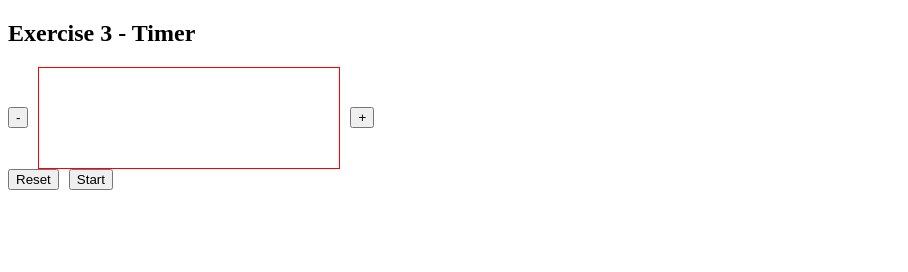
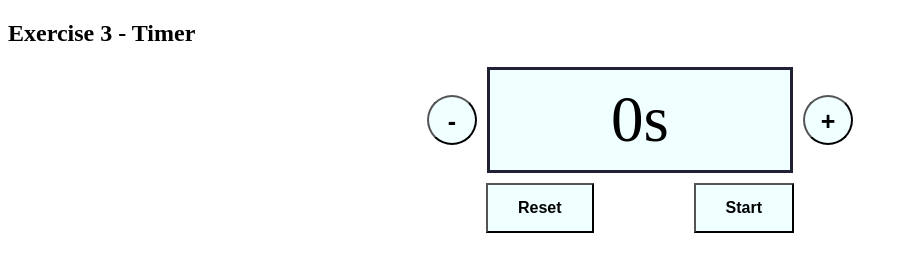
Before and after one commit to OjembaAssessment/js-fundamentals-and-dom-gate-1-danielerat, a plain HTML site: page Exercise 3 - Timer/timer.html in a window 1280 px wide. Both pictures are taken after a click on the button "Start". Shown: the whole page, without its empty margins (0-908 px from the left). Drawn offline with Linux system fonts and the light colour scheme.

Commit message:
Final Modifications Program 3

```diff
--- a/Exercise 3 - Timer/timer.css
+++ b/Exercise 3 - Timer/timer.css
@@ -1,3 +1,10 @@
+#myTimer {
+  display: flex;
+  justify-content: center;
+  align-items: center;
+  flex-direction: column;
+  gap: 10px;
+}
 #myTimer > div {
   display: flex;
   align-items: center;
@@ -5,10 +12,40 @@
   font-size: 65px;
 }
 .cnt {
-  border: 1px solid red;
+  border: 3px solid rgb(34, 32, 53);
   width: 300px;
   height: 100px;
+  background-color: azure;
   display: flex;
   align-items: center;
   justify-content: center;
 }
+
+#myTimer div:first-child button {
+  padding: 10px;
+  width: 50px;
+  height: 50px;
+  border-radius: 100%;
+  font-size: 25px;
+  font-weight: bold;
+  background-color: azure;
+  cursor: pointer;
+}
+
+#myTimer div:last-child {
+  display: flex;
+  gap: 100px;
+}
+#myTimer div:last-child button {
+  padding: 10px 30px;
+  height: 50px;
+  font-size: 16px;
+  font-weight: bold;
+  background-color: azure;
+  cursor: pointer;
+}
+
+.disabled-btn {
+  background-color: rgb(134, 151, 151) !important;
+  cursor: not-allowed !important;
+}
--- a/Exercise 3 - Timer/timer.html
+++ b/Exercise 3 - Timer/timer.html
@@ -10,7 +10,7 @@
     <div id="myTimer">
       <div id="timeButtons">
         <button data-time-remove>-</button>
-        <div data-display class="cnt"></div>
+        <div data-display class="cnt">0s</div>
         <button data-time-add>+</button>
       </div>
       <div>
--- a/Exercise 3 - Timer/timer.js
+++ b/Exercise 3 - Timer/timer.js
@@ -1,5 +1,9 @@
 const secondButtons = document.querySelector("#myTimer");
 const display = document.querySelector("[data-display]");
+const addSecond = document.querySelector("[data-time-add]");
+const removeSecond = document.querySelector("[data-time-remove]");
+
+const resetButton = document.querySelector("[data-button-reset]");
 const startButton = document.querySelector("[data-button-start]");
 // const start = document.querySelector("[]");
 let stopwatch = 0;
@@ -26,11 +30,13 @@ secondButtons.addEventListener("click", (e) => {
       stopWatchRunning = true;
       secCounter = setInterval(coundDown, 1000);
       startButton.textContent = "Stop";
+      disableButtonsUi(true);
     } else {
       // running, allow user to top the timer.
       stopWatchRunning = false;
       clearInterval(secCounter); // Clear the current Interval
       startButton.textContent = "Start";
+      disableButtonsUi(false);
     }
   }
 });
@@ -60,5 +66,18 @@ function coundDown() {
     clearInterval(secCounter);
     stopWatchRunning = false; // You can run the timer again
     startButton.textContent = "Start";
+    disableButtonsUi(false);
   }
 }
+
+function disableButtonsUi(state) {
+  if (state) {
+    addSecond.classList.add("disabled-btn");
+    removeSecond.classList.add("disabled-btn");
+    resetButton.classList.add("disabled-btn");
+  } else {
+    addSecond.classList.remove("disabled-btn");
+    removeSecond.classList.remove("disabled-btn");
+    resetButton.classList.remove("disabled-btn");
+  }
+}
```
